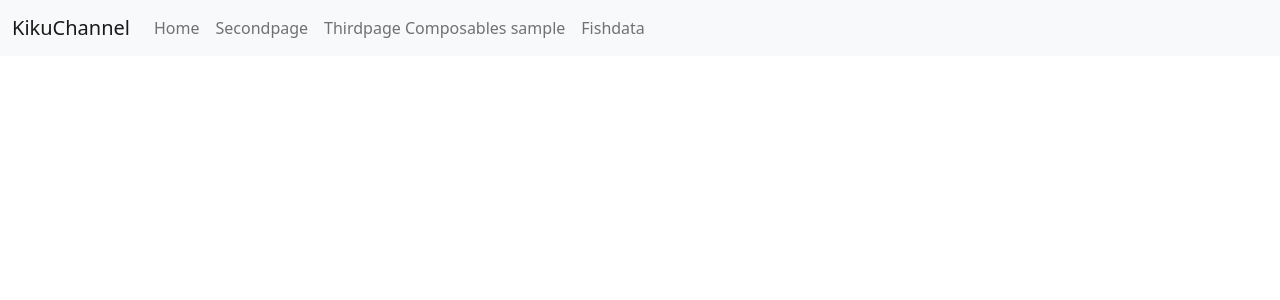
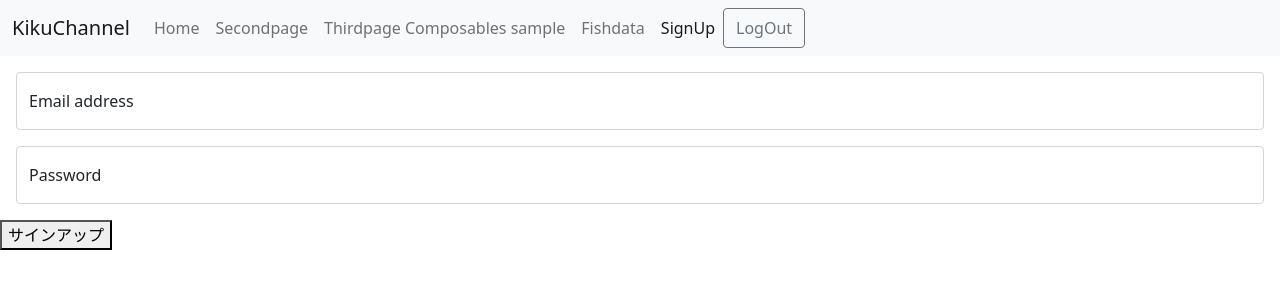
Before and after one commit to Kikujiro2020/nuxt-sample, a Nuxt app: page /signup in a window 1280 px wide. Shown: the top 300 px of the page. Built offline with nearby package versions, Linux system fonts and the light colour scheme.

Commit message:
make signup component

```diff
--- a/components/Navbar.vue
+++ b/components/Navbar.vue
@@ -1,3 +1,13 @@
+<script setup>
+const {logOut} = useAuth();
+
+function signOut(){
+logOut();
+}
+
+</script>
+
+
 <template>
     <div>
         <nav class="navbar navbar-expand-lg navbar-light bg-light">
@@ -10,6 +20,9 @@
                         <NuxtLink class="nav-link" activeClass="active" to="/secondpage">Secondpage</NuxtLink>
                         <NuxtLink class="nav-link" activeClass="active" to="/thirdpage">Thirdpage Composables sample</NuxtLink>
                         <NuxtLink class="nav-link" activeClass="active" to="/fishdata">Fishdata</NuxtLink>
+                        <NuxtLink class="nav-link" activeClass="active" to="/signup">SignUp</NuxtLink>
+                        <button type="button" class="btn btn-outline-secondary" @click="signOut">LogOut</button>
+
                     </div>
                 </div>
             </div>
--- a/composables/useAuth.ts
+++ b/composables/useAuth.ts
@@ -1,13 +1,34 @@
 import {
     getAuth,
+    createUserWithEmailAndPassword,
     signInWithEmailAndPassword,
-    signOut as firebaseSignOut,
+    signOut,
     onAuthStateChanged,
   } from 'firebase/auth'
 
   export const useAuth = () => {
+    //トークンを初期化
     const token = useState<string>('token', () => null)
 
+    //サインアップ処理
+    async function signUp(email:string, password:string){
+
+      return new Promise((resolve)=>{
+        const auth = getAuth()
+          createUserWithEmailAndPassword(auth, email, password)
+          .then((userCredential) => {
+              // サインアップ
+              const currentUser = userCredential.user;
+              resolve("success")
+          })
+          .catch((error) => {
+              const errorCode = error.code;
+              const errorMessage = error.message;
+              resolve(errorCode)
+          });
+      })
+  }
+    //サインイン処理
     async function signIn(email: string, password: string) {
       return await new Promise<void>((resolve, reject) => {
         const auth = getAuth()
@@ -25,10 +46,10 @@ import {
       })
     }
 
-    async function signOut() {
+    async function logOut() {
       return await new Promise<void>((resolve, reject) => {
         const auth = getAuth()
-        firebaseSignOut(auth)
+        signOut(auth)
           .then(() => {
             token.value = null
             resolve()
@@ -68,8 +89,9 @@ import {
     }
 
     return {
+      signUp,
       signIn,
-      signOut,
+      logOut,
       token,
       checkAuthState,
     }
--- a/middleware/auth.ts
+++ b/middleware/auth.ts
@@ -2,6 +2,7 @@
 
 export default defineNuxtRouteMiddleware(async () => {
     if (!process.server) {
+      //CSRでの処理
       const { checkAuthState, token } = useAuth()
       await checkAuthState()
       if (!token.value) {
--- a/package.json
+++ b/package.json
@@ -10,6 +10,6 @@
     "nuxt": "3.0.0-rc.11"
   },
   "dependencies": {
-    "firebase": "^9.12.1"
+    "firebase": "^9.13.0"
   }
 }
--- /dev/null
+++ b/pages/signup.vue
@@ -0,0 +1,33 @@
+<script setup>
+const {signUp} = useAuth();
+const email = ref('')
+const password = ref('')
+
+async function createAccount(){
+
+    const res = await signUp(email.value,password.value)
+
+    if(res=="success"){
+       console.log( '新規アカウント作成完了');
+       return navigateTo('/')
+    }else if(res=="email-already-in-use"){
+       console.log( '既にアカウントを作成されているメールアドレスです');
+    }
+
+}
+</script>
+
+<template>
+<div>
+    <div class="form-floating m-3">
+        <input type="email" class="form-control" id="floatingInput" placeholder="name@example.com" v-model="email">
+        <label for="floatingInput">Email address</label>
+    </div>
+    <div class="form-floating m-3">
+        <input type="password" class="form-control" id="floatingPassword" placeholder="Password" v-model="password">
+        <label for="floatingPassword">Password</label>
+    </div>
+    <button @click="createAccount">サインアップ</button>
+
+</div>
+</template>
--- a/plugins/firebase.client.ts
+++ b/plugins/firebase.client.ts
@@ -1,14 +1,10 @@
-// Import the functions you need from the SDKs you need
 import { initializeApp } from "firebase/app";
 
 import { defineNuxtPlugin } from '#app'
-// TODO: Add SDKs for Firebase products that you want to use
-// https://firebase.google.com/docs/web/setup#available-libraries
 
-// Your web app's Firebase configuration
-// For Firebase JS SDK v7.20.0 and later, measurementId is optional
 export default defineNuxtPlugin(() => {
     useState('firebaseApp', () => {
+      //useRuntimeConfig()でランタイム時に初期化
         const config = useRuntimeConfig()
         const firebaseConfig = {
           apiKey: config.FIREBASE_API_KEY,
```
Also changed, not shown: pages/logout.vue (added), 2 other files (tests, documents, lock files or other folders).
